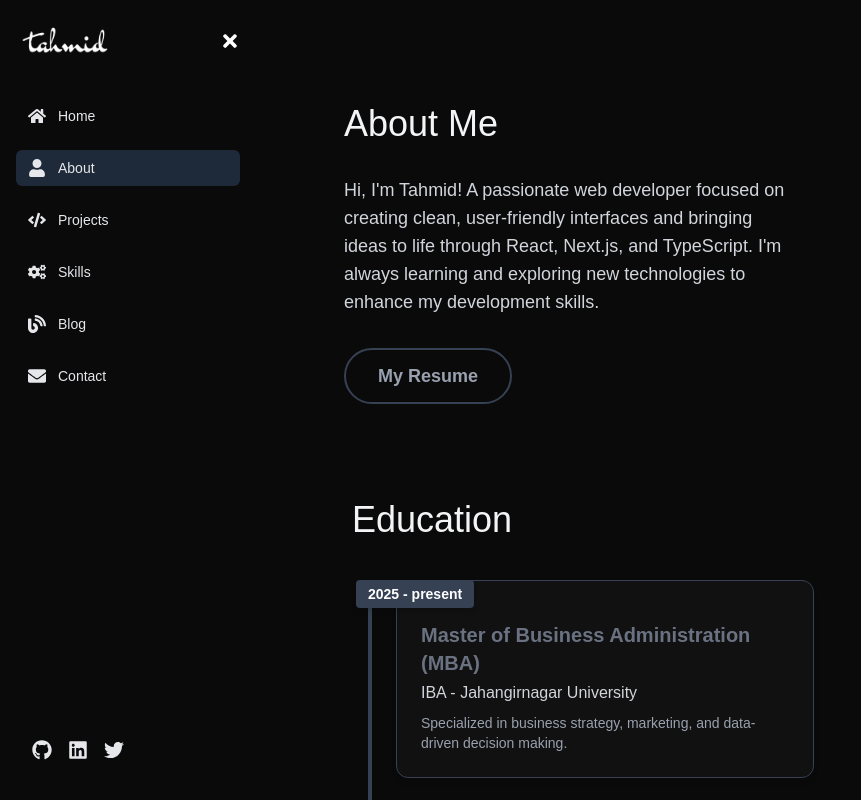
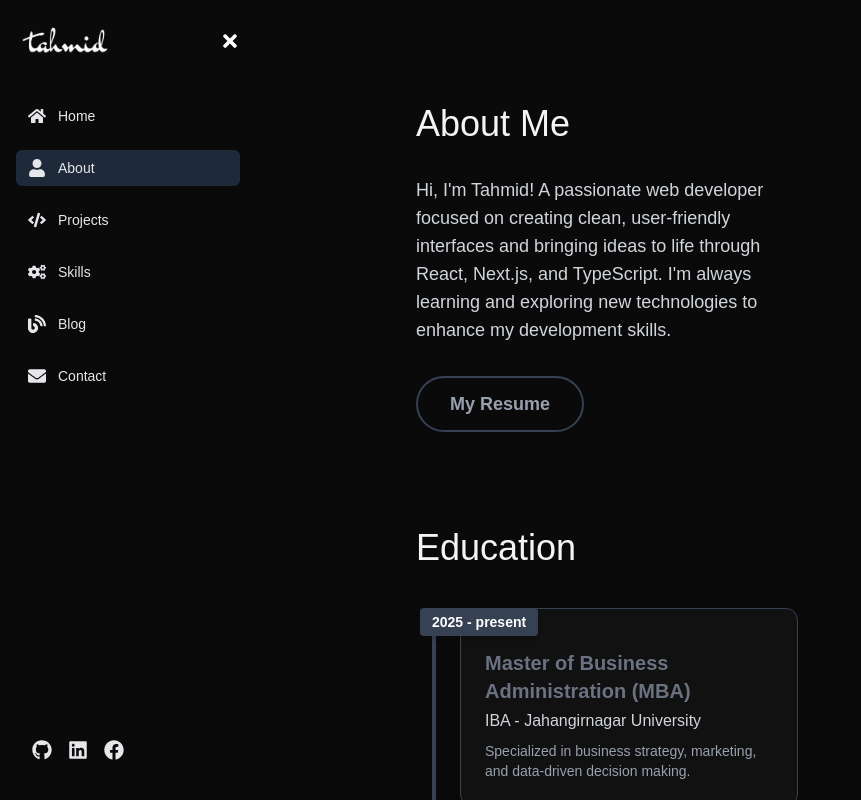
Before and after one commit to TahmidTausif/my-portfolio, a Next.js app: page /about in a window 1280 px wide. Shown: the whole page, without its empty margins (0-861 px from the left). Built offline with nearby package versions, Linux system fonts and the light colour scheme.

Commit message:
updated hero

```diff
--- a/app/page.tsx
+++ b/app/page.tsx
@@ -4,7 +4,7 @@ import { Toaster } from "react-hot-toast";
 
 export default function Home() {
   return (
-    <div className="grid grid-rows-[20px_1fr_20px] items-center justify-items-center min-h-screen p-8 pb-20 gap-16 sm:p-20 font-[family-name:var(--font-geist-sans)]">
+    <div className="grid items-center justify-items-center min-h-screen p-8 pb-20  font-[family-name:var(--font-geist-sans)]">
       <div><Toaster/></div>
       <Hero/>
 
--- a/components/AboutMe.tsx
+++ b/components/AboutMe.tsx
@@ -10,7 +10,7 @@ export default function AboutMe() {
     const [isModalOpen, setIsModalOpen] = useState(false);
     return (
         <AnimatedWrapper>
-            <section className="pt-20 px-6 mx-auto">
+            <section className=" items-center justify-items-center pt-20 px-6 md:px-24 mx-auto">
                 {/* About Me Section */}
                 <div className=" flex flex-col  gap-8   text-center mb-16">
                     <h2 className="text-4xl font-light text-left  text-gray-100 mb-6 md:mb-0 ">About Me</h2>
--- a/components/EducationSection.tsx
+++ b/components/EducationSection.tsx
@@ -27,7 +27,7 @@ const educationData = [
 export default function EducationSection() {
     return (
         <AnimatedWrapper>
-            <section className="text-gray-100 my-16 ml-8">
+            <section className="text-gray-100 md:px-24 my-16 ">
                 <h2 className="text-4xl font-light mb-10 text-left">Education</h2>
 
                 <div className="relative border-l-4 border-gray-700 pl-6 ml-4">
--- a/components/Sidebar.tsx
+++ b/components/Sidebar.tsx
@@ -13,9 +13,9 @@ import {
   FaEnvelope,
   FaGithub,
   FaLinkedin,
-  FaTwitter,
   FaBars,
   FaTimes,
+  FaFacebook,
 } from "react-icons/fa";
 
 const navLinks = [
@@ -28,9 +28,9 @@ const navLinks = [
 ];
 
 const socialLinks = [
-  { href: "https://github.com/yourusername", icon: <FaGithub size={20} /> },
-  { href: "https://linkedin.com/in/yourusername", icon: <FaLinkedin size={20} /> },
-  { href: "https://twitter.com/yourusername", icon: <FaTwitter size={20} /> },
+  { href: "https://github.com/TahmidTausif", icon: <FaGithub size={20} /> },
+  { href: "https://www.linkedin.com/in/tahmidul-islam3", icon: <FaLinkedin size={20} /> },
+  { href: "https://www.facebook.com/tahmid.tausif.3", icon: <FaFacebook size={20} /> },
 ];
 
 export default function Sidebar() {
```
